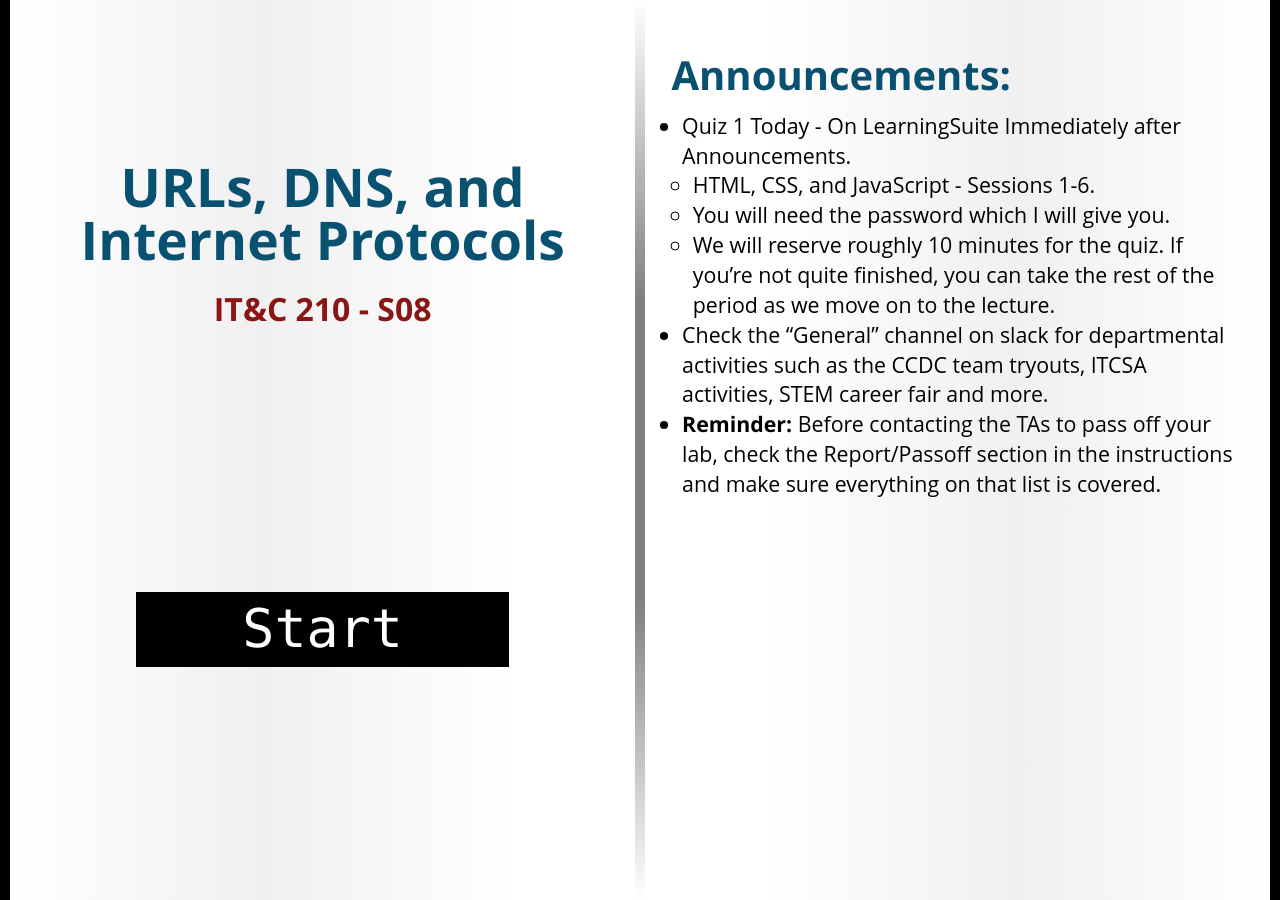
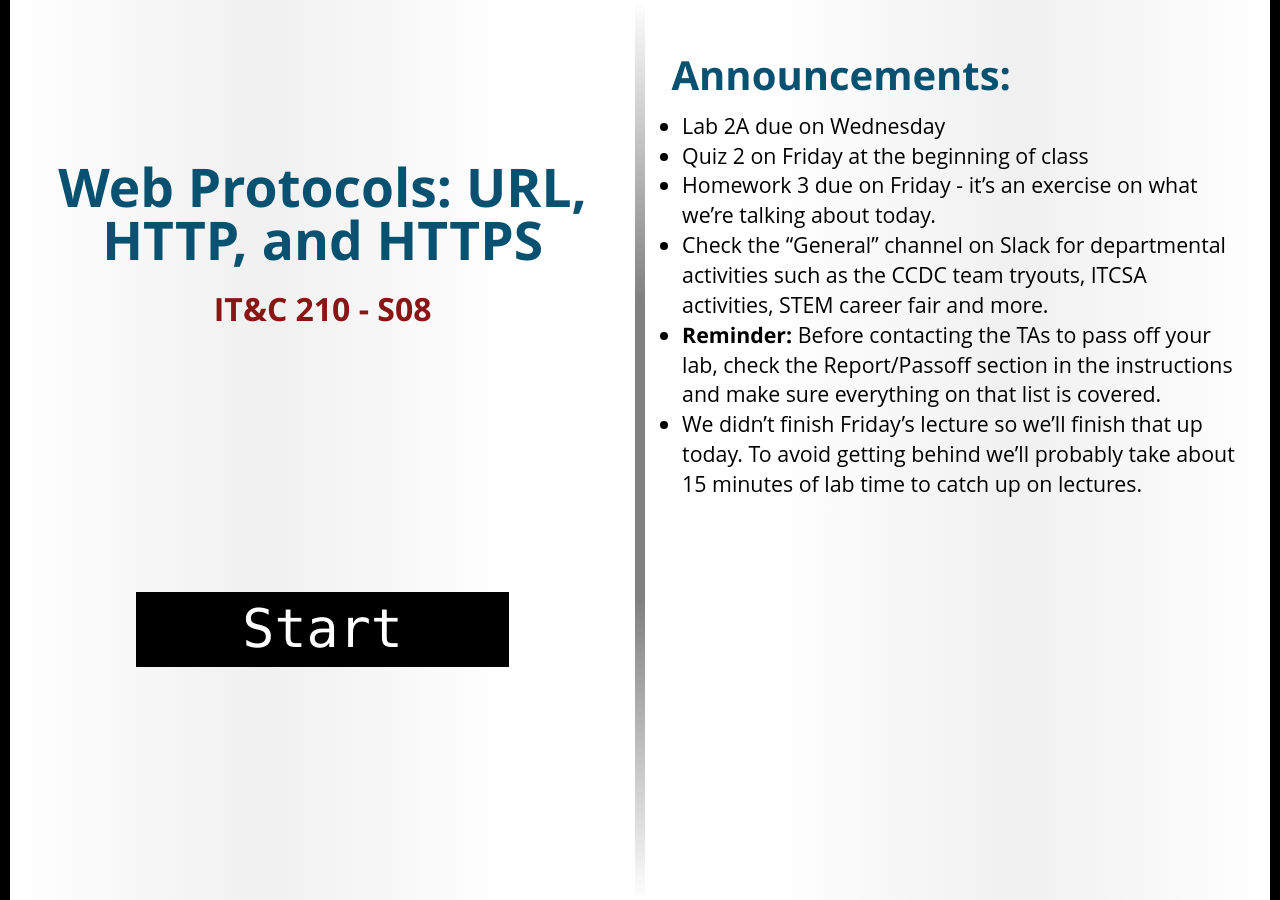
Before and after one commit to BYU-ITC-210/BYU-ITC-210.github.io, a Jekyll site: the page built from _welcome/S08.md, in a window 1280 px wide. Built offline with Jekyll 4.4.1, drawn with Linux system fonts in a browser that asks for light colours; some web fonts are replaced.

Commit message:
Welcome S08

```diff
--- a/_welcome/S08.md
+++ b/_welcome/S08.md
@@ -1,11 +1,10 @@
 ---
-title: URLs, DNS, and Internet Protocols
+title: "Web Protocols: URL, HTTP, and HTTPS"
 session: S08
-quiz: lovelace
 ---
-* Quiz 1 Today - On LearningSuite Immediately after Announcements.
-    * HTML, CSS, and JavaScript - Sessions 1-6.
-    * You will need the password which I will give you.
-    * We will reserve roughly 10 minutes for the quiz. If you're not quite finished, you can take the rest of the period as we move on to the lecture.
-* Check the "General" channel on slack for departmental activities such as the CCDC team tryouts, ITCSA activities, STEM career fair and more.
+* Lab 2A due on Wednesday
+* Quiz 2 on Friday at the beginning of class
+* Homework 3 due on Friday - it's an exercise on what we're talking about today.
+* Check the "General" channel on Slack for departmental activities such as the CCDC team tryouts, ITCSA activities, STEM career fair and more.
 * **Reminder:** Before contacting the TAs to pass off your lab, check the Report/Passoff section in the instructions and make sure everything on that list is covered.
+* We didn't finish Friday's lecture so we'll finish that up today. To avoid getting behind we'll probably take about 15 minutes of lab time to catch up on lectures.
```
